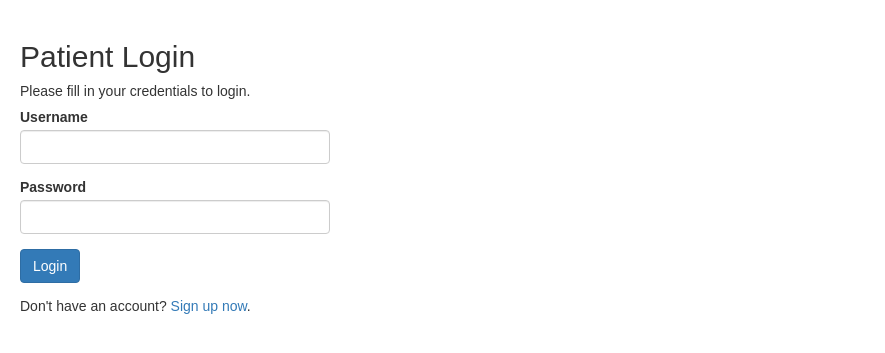
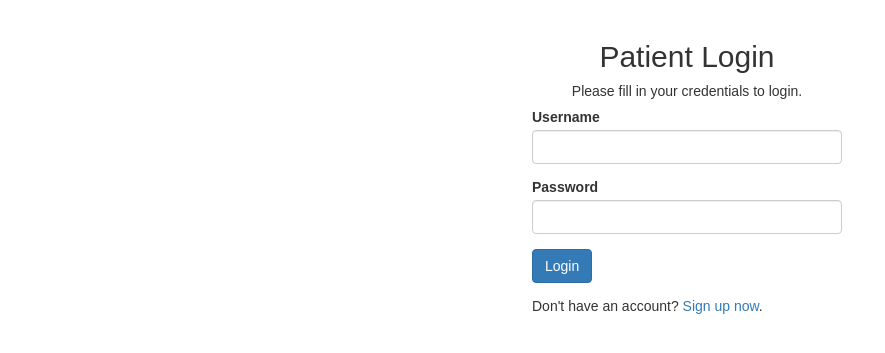
Before and after one commit to walbers/endoscope_project, a PHP site: page /login.php in a window 1280 px wide. Shown: the top 353 px of the page, without its empty margins (0-885 px from the left). Run offline with PHP 8.4, Linux system fonts and the light colour scheme; data that the repository does not hold is empty.

Commit message:
updated login to look better

```diff
--- a/web_stuff/login.php
+++ b/web_stuff/login.php
@@ -95,14 +95,16 @@ if($_SERVER["REQUEST_METHOD"] == "POST"){
     <title>Login</title>
     <link rel="stylesheet" href="https://maxcdn.bootstrapcdn.com/bootstrap/3.3.7/css/bootstrap.css">
     <style type="text/css">
-        body{ font: 14px sans-serif; }
+	body{ font: 14px sans-serif; padding-left: 40%;}
+	h2 {text-align:center;}
+	#temp {text-align:center;}
         .wrapper{ width: 350px; padding: 20px; }
     </style>
 </head>
 <body>
     <div class="wrapper">
         <h2>Patient Login</h2>
-        <p>Please fill in your credentials to login.</p>
+        <p id="temp">Please fill in your credentials to login.</p>
         <form action="<?php echo htmlspecialchars($_SERVER["PHP_SELF"]); ?>" method="post">
             <div class="form-group <?php echo (!empty($username_err)) ? 'has-error' : ''; ?>">
                 <label>Username</label>
```
